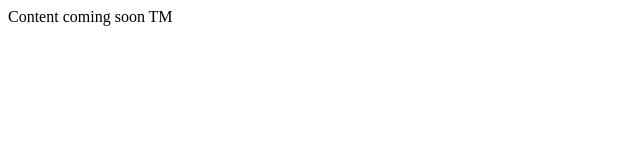
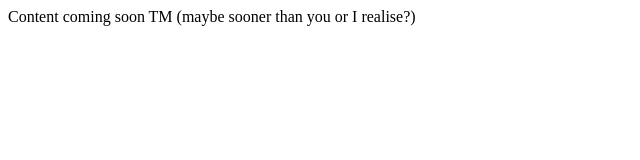
Before and after one commit to MajorTanya/website, a plain HTML site: page src/index.html in a window 1280 px wide. Shown: the whole page, without its empty margins (0-640 px from the left). Drawn offline with Linux system fonts and the light colour scheme.

Commit message:
Update index test

```diff
--- a/src/index.html
+++ b/src/index.html
@@ -5,7 +5,7 @@
         <meta name="viewport" content="width=device-width, initial-scale=1" />
     </head>
     <body>
-        Content coming soon TM
+        Content coming soon TM (maybe sooner than you or I realise?)
         <a rel="me" href="https://mastodon.online/@MajorTanya"></a>
     </body>
 </html>
```
